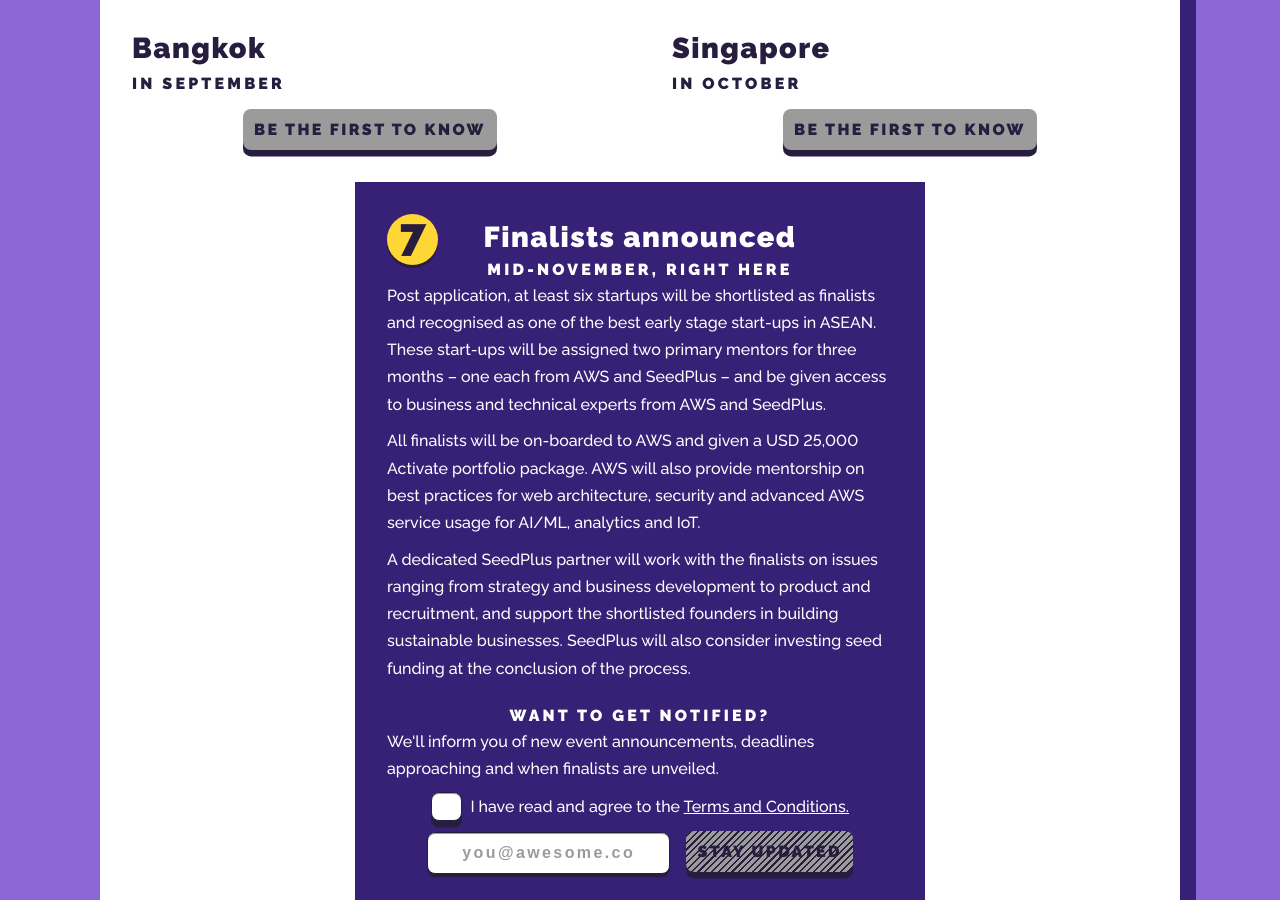
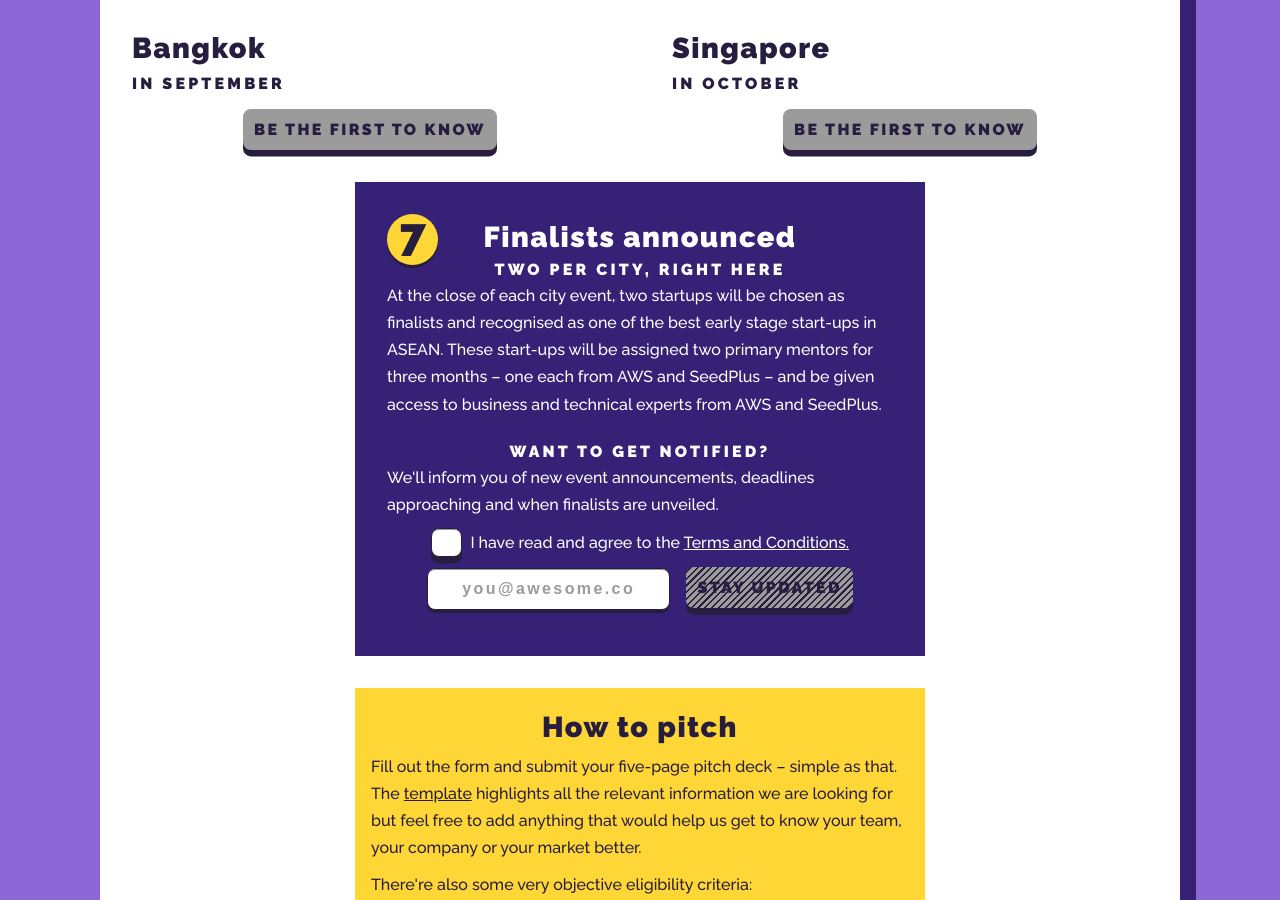
Before and after one commit to seedplus/alpha.seedplus.com, a Jekyll site: the page built from index.html, in a window 1280 px wide and 900 px high, scrolled down 3970 px. Built offline with Jekyll 4.4.1, drawn with Linux system fonts in a browser that asks for light colours.

Commit message:
Update index.html
making the #7 purple section smaller for now.

```diff
--- a/index.html
+++ b/index.html
@@ -116,10 +116,8 @@ layout: default
 
       <div class='announcement'>
         <h2>Finalists announced</h2>
-        <div class='subtitle'>Mid-November, right here</div>
-        <p>Post application, at least six startups will be shortlisted as finalists and recognised as one of the best early stage start-ups in ASEAN. These start-ups will be assigned two primary mentors for three months – one each from AWS and SeedPlus – and be given access to business and technical experts from AWS and SeedPlus.</p>
-        <p>All finalists will be on-boarded to AWS and given a USD 25,000 Activate portfolio package. AWS will also provide mentorship on best practices for web architecture, security and advanced AWS service usage for AI/ML, analytics and IoT.</p>
-        <p>A dedicated SeedPlus partner will work with the finalists on issues ranging from strategy and business development to product and recruitment, and support the shortlisted founders in building sustainable businesses. SeedPlus will also consider investing seed funding at the conclusion of the process.</p>
+        <div class='subtitle'>Two per city, right here</div>
+        <p>At the close of each city event, two startups will be chosen as finalists and recognised as one of the best early stage start-ups in ASEAN. These start-ups will be assigned two primary mentors for three months – one each from AWS and SeedPlus – and be given access to business and technical experts from AWS and SeedPlus.</p>
 
         <h3 id='notify'>Want to get notified?</h3>
         <p>We'll inform you of new event announcements, deadlines approaching and when finalists are unveiled.</p>
```
